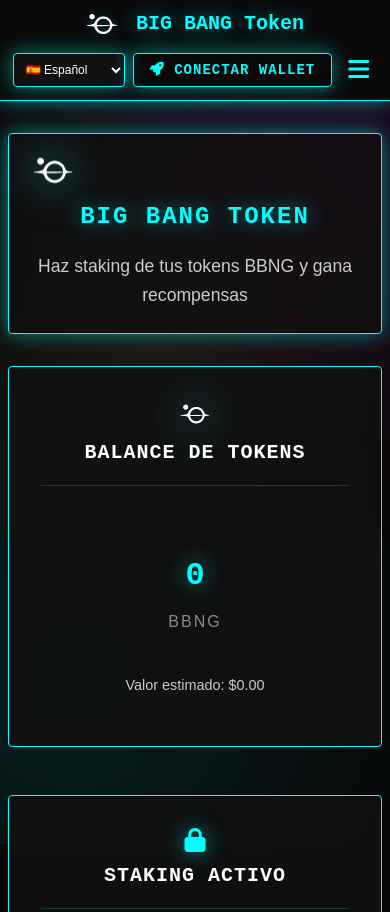
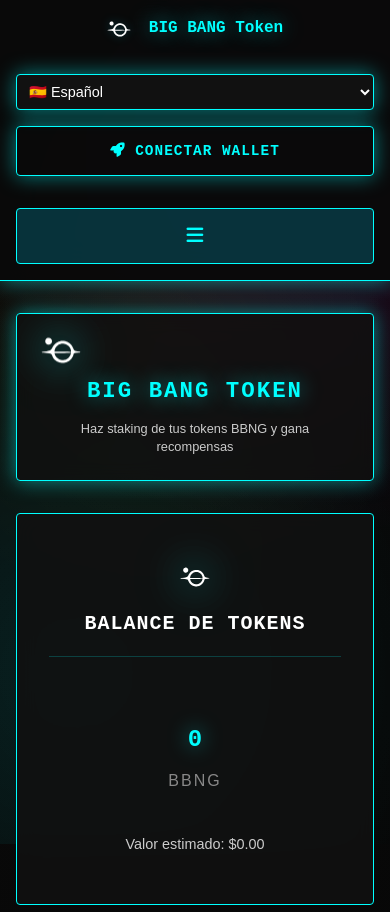
Before and after one commit to jjorbam/big-bang-token, a website: page frontend/index.html in a window 390 px wide. Shown: the top 912 px of the page. Drawn offline with Linux system fonts and the light colour scheme.

Commit message:
📱 Arreglar responsive design para móviles - Mejorar menú hamburguesa, tamaños de fuente y layout

```diff
--- a/frontend/styles.css
+++ b/frontend/styles.css
@@ -1006,19 +1006,28 @@ body::before {
 
 /* Mobile Menu Toggle */
 .menu-toggle {
-    display: block;
-    background: none;
-    border: none;
+    display: none; /* Hidden by default, shown in mobile */
+    background: rgba(0, 212, 255, 0.1);
+    border: 1px solid var(--primary-neon);
     color: var(--primary-neon);
-    font-size: 1.5rem;
+    font-size: 1.2rem;
     cursor: pointer;
-    padding: var(--spacing-xs);
-    transition: var(--transition-fast);
+    padding: var(--spacing-sm);
+    border-radius: var(--border-radius);
+    transition: all 0.3s ease;
+    width: 100%;
+    margin-top: var(--spacing-sm);
+    min-height: 44px; /* Better touch target */
 }
 
 .menu-toggle:hover {
+    background: rgba(0, 212, 255, 0.2);
     color: var(--secondary-neon);
-    transform: scale(1.1);
+    transform: scale(1.05);
+}
+
+.menu-toggle:active {
+    transform: scale(0.95);
 }
 
 /* Responsive Design - Mobile First */
@@ -1090,15 +1099,59 @@ body::before {
 @media (max-width: 767px) {
     .header-content {
         flex-direction: column;
+        gap: var(--spacing-sm);
+        padding: var(--spacing-sm) 0;
+    }
+
+    .logo {
+        font-size: 1.2rem;
+        margin-bottom: var(--spacing-sm);
+    }
+
+    .logo-icon {
+        width: 28px;
+        height: 28px;
+    }
+
+    .wallet-section {
+        flex-direction: column;
+        gap: var(--spacing-sm);
+        width: 100%;
+    }
+
+    .language-selector {
+        order: 1;
+        width: 100%;
+    }
+
+    .language-select {
+        width: 100%;
+        font-size: 0.9rem;
+    }
+
+    #connectWallet {
+        order: 2;
+        width: 100%;
+        font-size: 0.9rem;
+    }
+
+    .wallet-info {
+        order: 3;
+        width: 100%;
+        flex-direction: column;
         gap: var(--spacing-xs);
     }
 
     .nav {
-        order: 3;
+        order: 4;
         display: none;
         width: 100%;
         justify-content: center;
         flex-wrap: wrap;
+        margin-top: var(--spacing-sm);
+        background: rgba(0, 0, 0, 0.1);
+        border-radius: var(--border-radius);
+        padding: var(--spacing-sm);
     }
 
     .nav.active {
@@ -1106,69 +1159,166 @@ body::before {
     }
 
     .nav-link {
-        font-size: 0.875rem;
-        padding: var(--spacing-xs);
+        font-size: 1rem;
+        padding: var(--spacing-sm);
+        margin: 2px;
+        border-radius: var(--border-radius);
+        background: rgba(0, 212, 255, 0.1);
+    }
+
+    .menu-toggle {
+        order: 5;
+        display: block;
+        width: 100%;
+        margin-top: var(--spacing-sm);
+        background: rgba(0, 212, 255, 0.2);
+        border: 1px solid var(--primary-neon);
     }
 
     .section-header h1 {
-        font-size: 2rem;
+        font-size: 1.8rem;
+        text-align: center;
+    }
+
+    .section-header p {
+        text-align: center;
+        font-size: 0.9rem;
     }
 
     .dashboard-grid {
         grid-template-columns: 1fr;
+        gap: var(--spacing-md);
     }
 
     .staking-container {
         grid-template-columns: 1fr;
+        gap: var(--spacing-md);
     }
 
     .info-grid {
         grid-template-columns: 1fr;
+        gap: var(--spacing-md);
     }
 
     .card-content {
-        padding: var(--spacing-sm);
+        padding: var(--spacing-md);
     }
 
     .balance-amount {
-        font-size: 2rem;
+        font-size: 1.8rem;
+        text-align: center;
     }
 
     .stake-details {
         grid-template-columns: 1fr;
+        gap: var(--spacing-sm);
     }
 
     .stake-actions {
         flex-direction: column;
+        gap: var(--spacing-sm);
     }
 
     .stake-actions .btn {
         width: 100%;
+        font-size: 0.9rem;
+    }
+
+    .form-input {
+        font-size: 1rem;
+        padding: var(--spacing-sm);
+    }
+
+    .btn {
+        font-size: 1rem;
+        padding: var(--spacing-sm) var(--spacing-md);
+    }
+
+    .modal-content {
+        width: 95%;
+        max-width: none;
+        margin: 10px;
+        padding: var(--spacing-md);
     }
 }
 
 @media (max-width: 480px) {
     .container {
-        padding: 0 var(--spacing-xs);
+        padding: 0 var(--spacing-sm);
+    }
+
+    .header-content {
+        padding: var(--spacing-xs) 0;
+    }
+
+    .logo {
+        font-size: 1rem;
+    }
+
+    .logo-icon {
+        width: 24px;
+        height: 24px;
     }
 
     .card-header {
         flex-direction: column;
         text-align: center;
-        gap: var(--spacing-xs);
+        gap: var(--spacing-sm);
+        padding: var(--spacing-sm);
     }
 
     .card-content {
         text-align: center;
+        padding: var(--spacing-sm);
     }
 
     .section-header h1 {
+        font-size: 1.4rem;
+        line-height: 1.2;
+    }
+
+    .section-header p {
+        font-size: 0.8rem;
+        line-height: 1.4;
+    }
+
+    .btn {
+        font-size: 0.9rem;
+        padding: var(--spacing-sm);
+        min-height: 44px; /* Para mejor touch target */
+    }
+
+    .form-input {
+        font-size: 0.9rem;
+        padding: var(--spacing-sm);
+        min-height: 44px;
+    }
+
+    .balance-amount {
         font-size: 1.5rem;
     }
 
-    .btn {
-        font-size: 0.875rem;
-        padding: var(--spacing-xs) var(--spacing-sm);
+    .staking-preview {
+        padding: var(--spacing-sm);
+        font-size: 0.9rem;
+    }
+
+    .stake-item {
+        padding: var(--spacing-sm);
+    }
+
+    .modal-content {
+        width: 98%;
+        margin: 5px;
+        padding: var(--spacing-sm);
+    }
+
+    .modal-content h3 {
+        font-size: 1.2rem;
+    }
+
+    .modal-content p {
+        font-size: 0.9rem;
     }
 }
 
```
